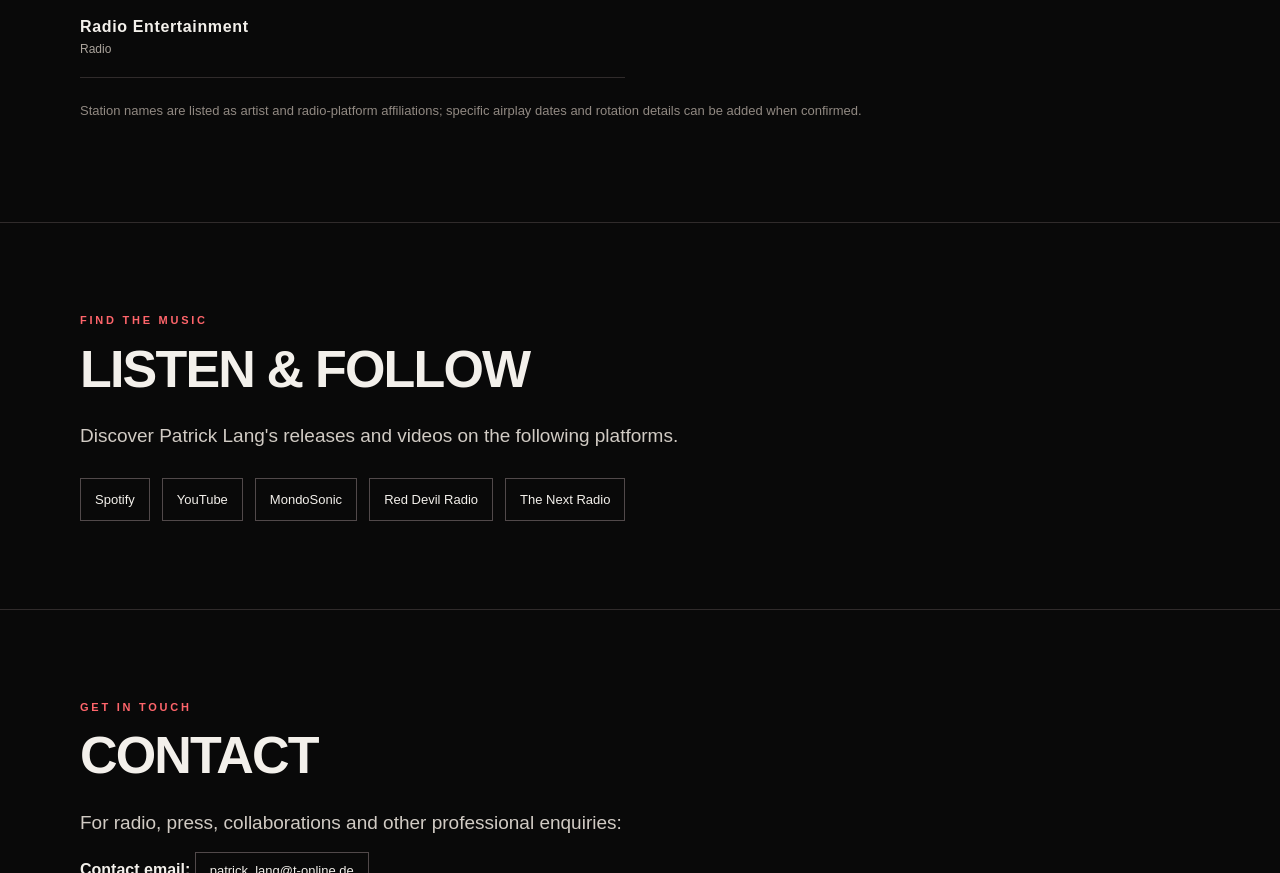
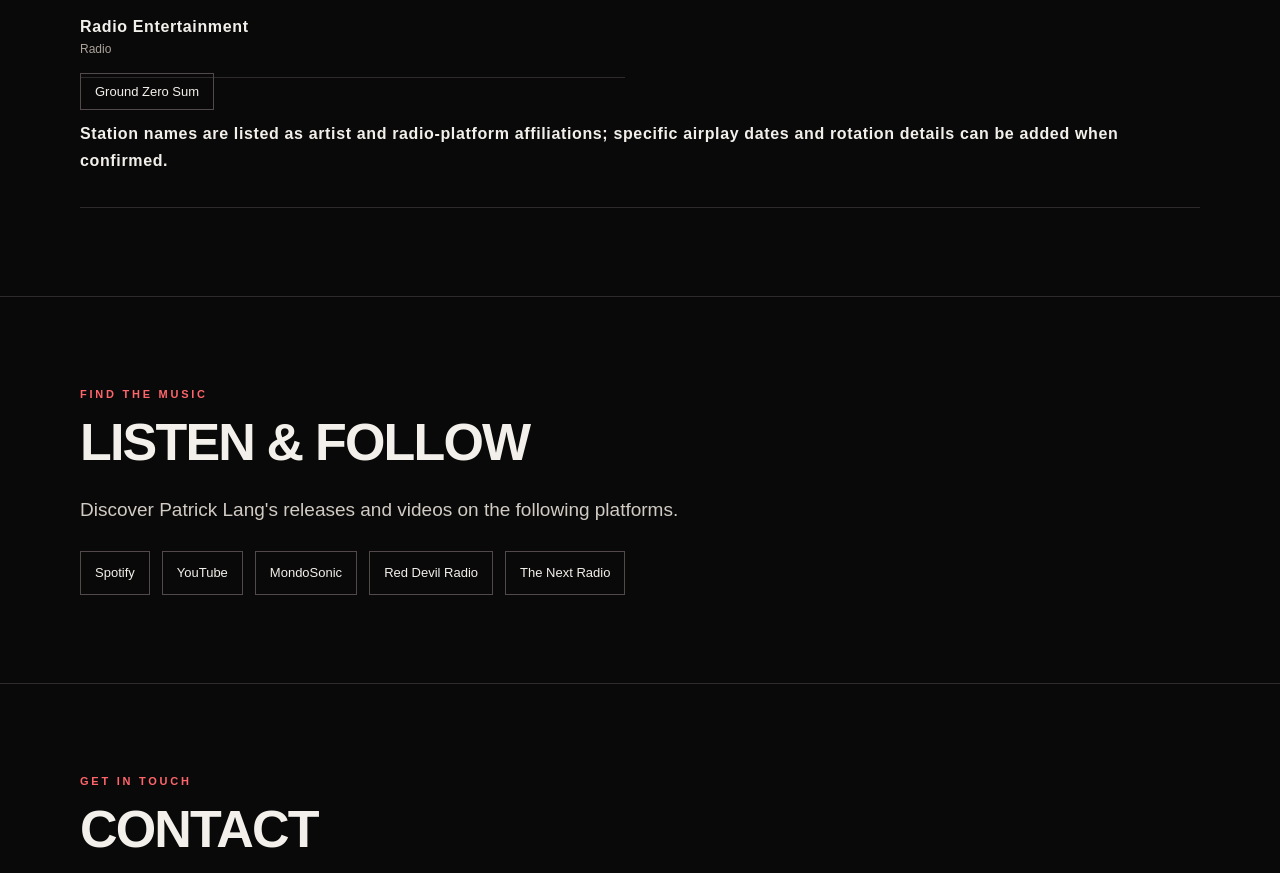
Before and after one commit to patricklang2205-blip/patricklang2205-blip.github.io, a plain HTML site: page index.html in a window 1280 px wide. Shown: the part 3085-3958 px from the top of the page. Drawn offline with Linux system fonts and the light colour scheme.

Commit message:
Add Ground Zero Sum link and fix HTML structure
Added a link to Ground Zero Sum and corrected div structure.

```diff
--- a/index.html
+++ b/index.html
@@ -125,7 +125,8 @@
         <div class="radio">Fablesh Radio<small>Radio / music platform</small></div>
         <div class="radio">MondoSonic<small>Music platform</small></div>
         <div class="radio">Radio Entertainment<small>Radio</small></div>
-      </div>
+      </div><a class="textlink" href="https://groundzerosum.com/listen/" target="_blank" rel="noopener">Ground Zero Sum</a>
+      <div class="radio"https://ashravenmedia.com/on-air.html
       <p class="note">Station names are listed as artist and radio-platform affiliations; specific airplay dates and rotation details can be added when confirmed.</p>
     </div>
   </section>
```
